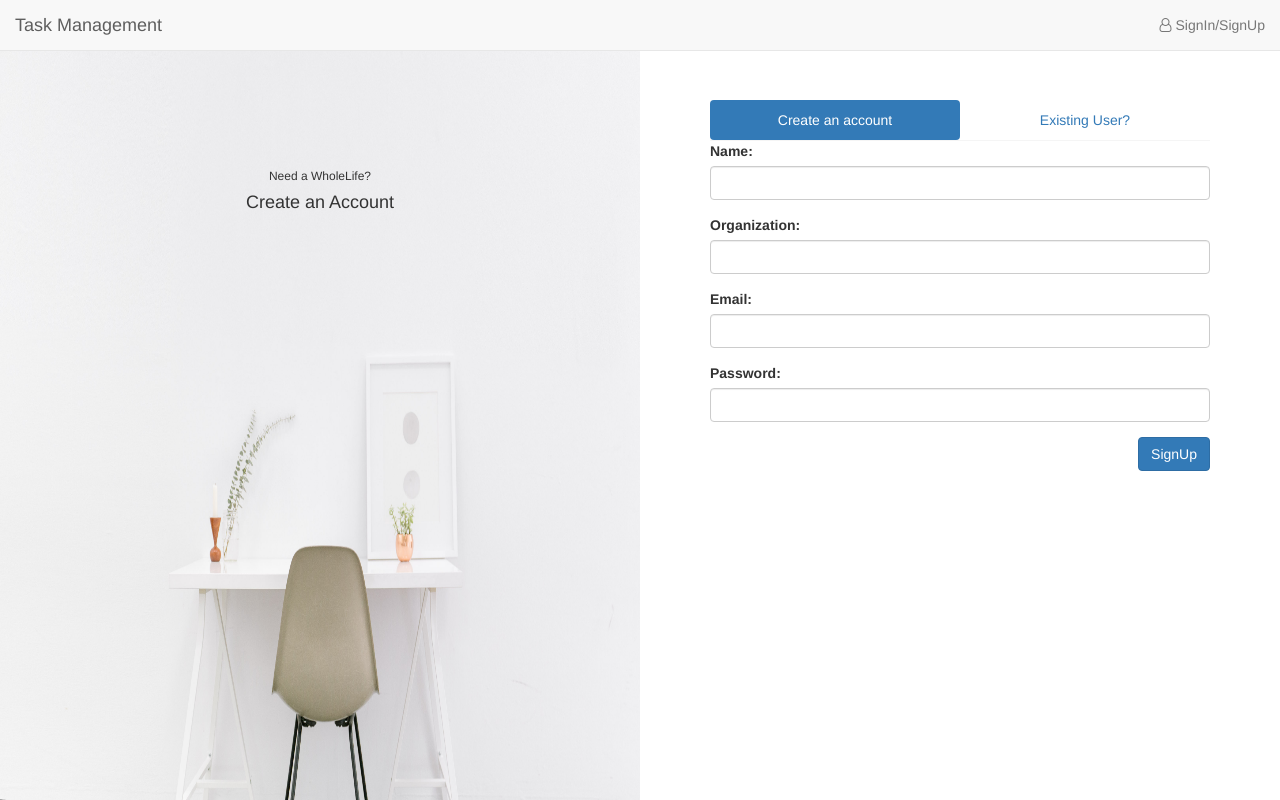
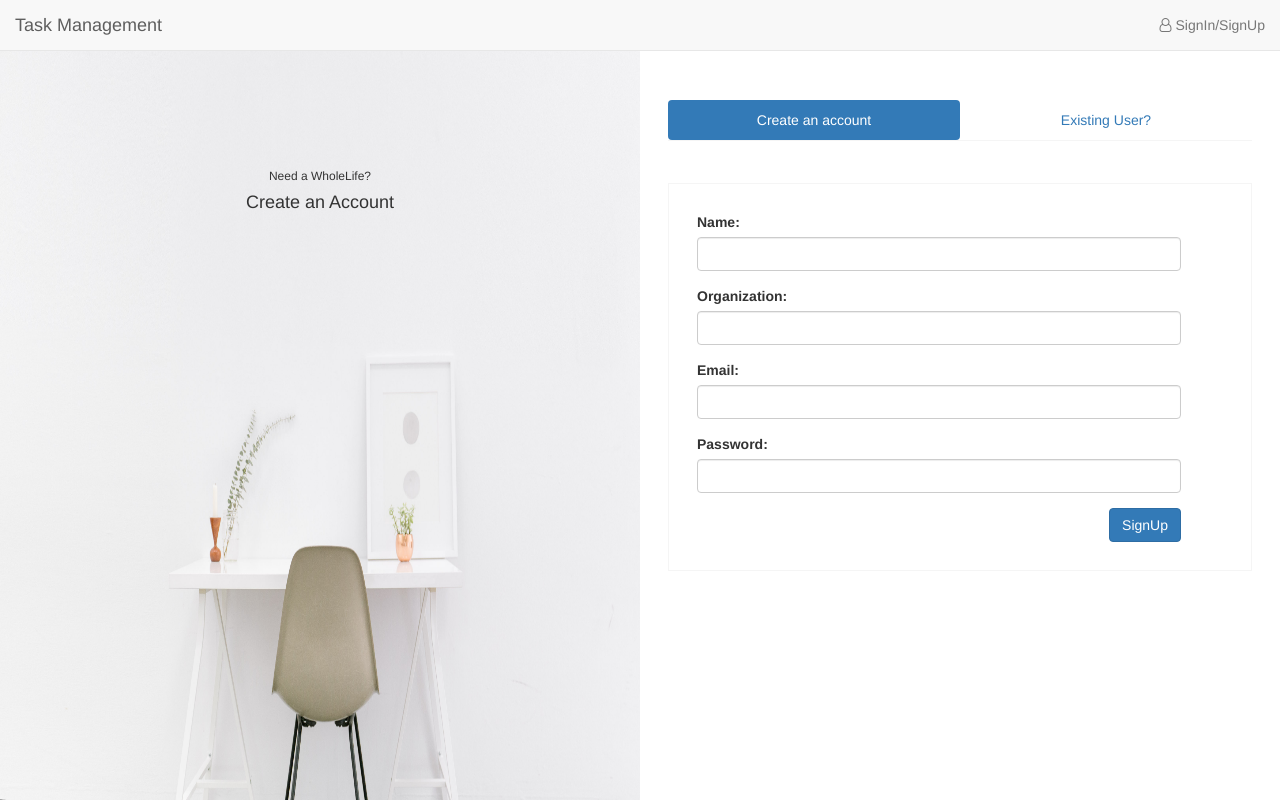
Before and after one commit to valdadyne/flask-taskmgr, a Flask app: page /users in a window 1280 px wide. Run offline with Flask 2, Linux system fonts and the light colour scheme; some libraries are stand-ins or nearby versions.

Commit message:
Fixed Layout padding, added a border & made first tab active on load

```diff
--- a/taskmgr/static/css/users.css
+++ b/taskmgr/static/css/users.css
@@ -6,8 +6,14 @@
     background-size:100% 100%;
 }
 .form{
-    padding: 5em;
+    padding:2em;
     padding-top:10vh;
+}
+.inner-form{
+    border: solid .1em #f5f5f5;
+    margin: 3em auto;
+    padding: 2em 5em 2em 2em;
+    overflow:hidden;
 }
 label{
     width:100px;
```
